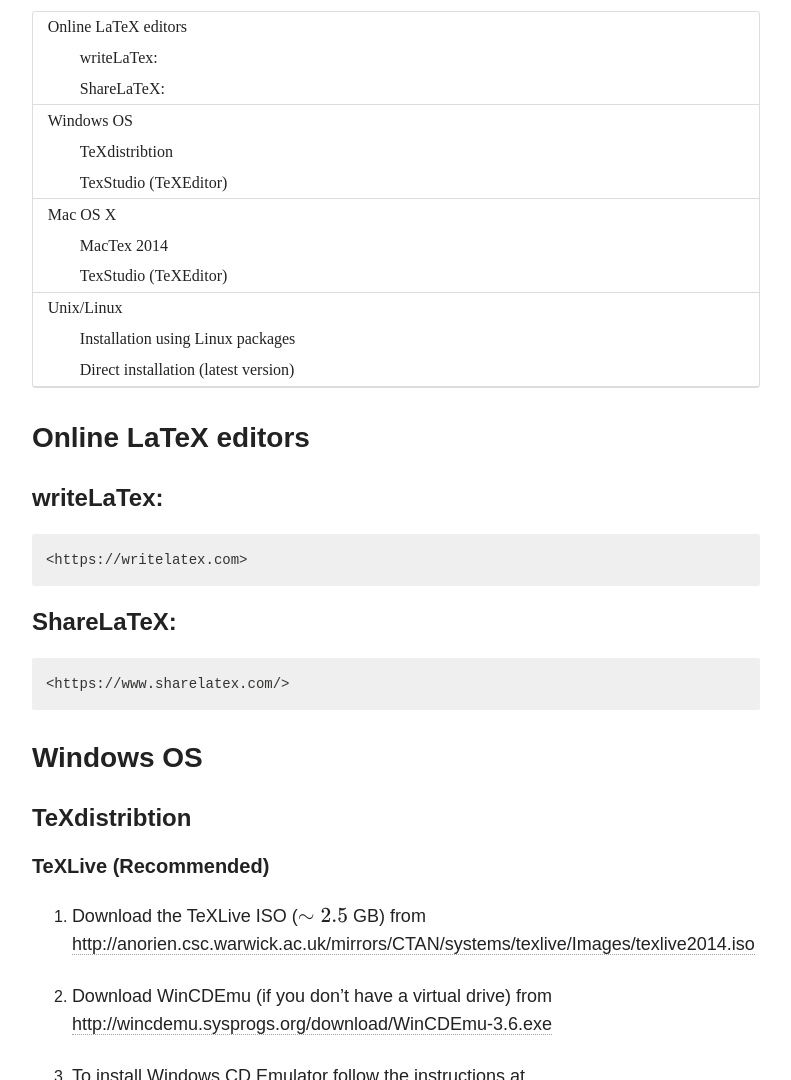
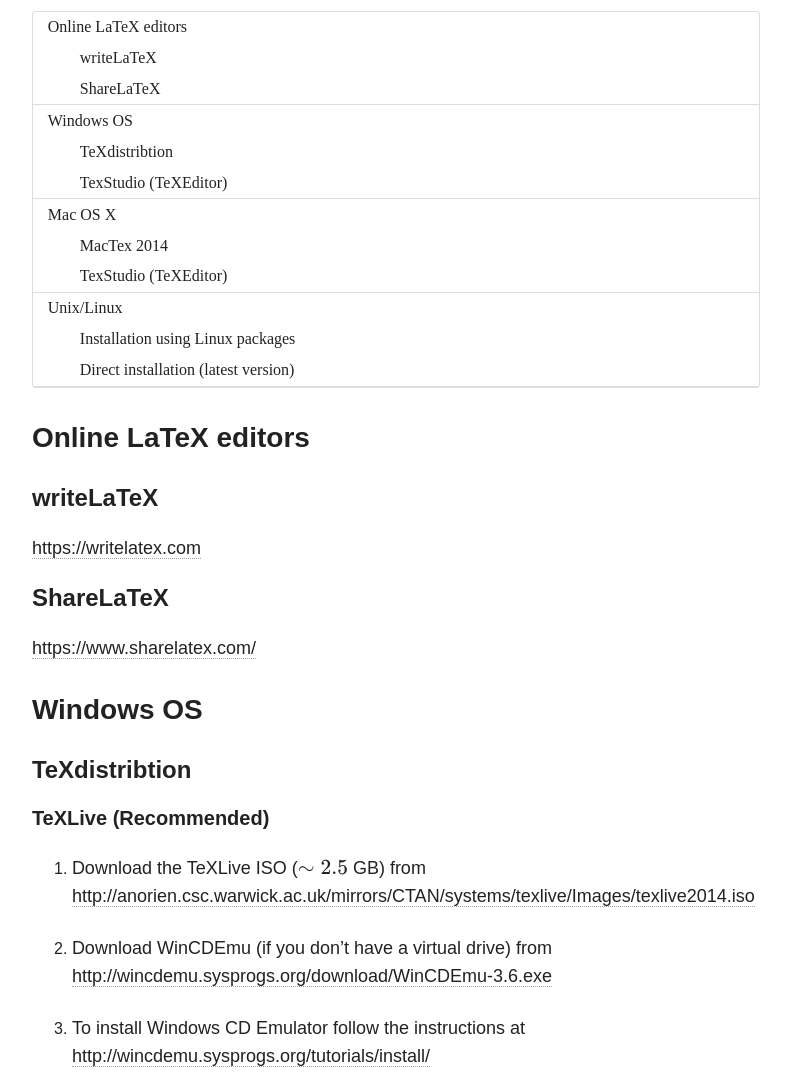
Before and after one commit to kks32-courses/latex, a Jekyll site: the page built from latex-setup/index.md, in a window 1280 px wide and 1400 px high. Shown: the part 320-1400 px from the top of the window, without its empty margins (244-1035 px from the left). Built offline with Jekyll 4.4.1, drawn with Linux system fonts in a browser that asks for light colours; nearby versions of some CDN libraries; formulas are drawn with MathJax 3.

```diff
--- a/latex-setup/index.md
+++ b/latex-setup/index.md
@@ -10,13 +10,13 @@ modified: 2014-11-09T15:14:14
 
 # Online LaTeX editors
 
-## writeLaTex:
+## writeLaTeX
 
-	<https://writelatex.com>
+<https://writelatex.com>
 
-## ShareLaTeX:
+## ShareLaTeX
 
-	<https://www.sharelatex.com/>
+<https://www.sharelatex.com/>
 
 # Windows OS
 
```
